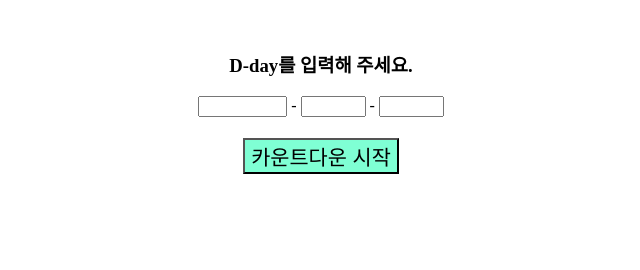
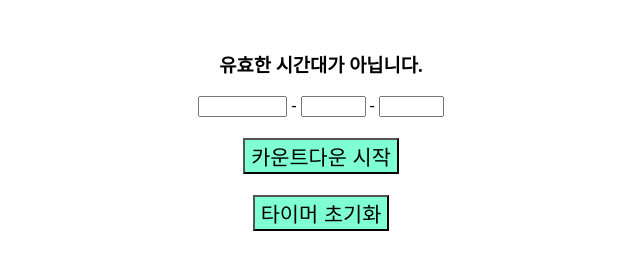
Before and after one commit to Heniinmay/_inflearn_codecamp_js, a plain HTML site: page section2.html in a window 1280 px wide. Both pictures are taken after a click on the button "카운트다운 시작". Shown: the part 104-374 px from the top of the page, without its empty margins (319-959 px from the left). Drawn offline with Linux system fonts and the light colour scheme.

Commit message:
section5

```diff
--- a/section2.html
+++ b/section2.html
@@ -40,5 +40,6 @@
       <input id="target-date-input" class="target-input" size="5" />
     </div>
     <button onclick="starter()" id="start-btn">카운트다운 시작</button>
+    <button onclick="resetTimer()" id="start-btn">타이머 초기화</button>
   </body>
 </html>
--- a/section3.js
+++ b/section3.js
@@ -24,25 +24,10 @@ const dataFromMaker = () => {
 
 const intervalIdArr = [];
 
-const counterMaker = () => {
-  // console.log(dataFromMaker()); //return으로 함수값이 잘 넘어 오는 것을 확인
-  const targetDateInput = dataFromMaker(); //return 데이터가 여기에 담겼따
-
+const counterMaker = (data) => {
   const nowDate = new Date();
-  // console.log(nowDate)
-  const targetDate = new Date(targetDateInput).setHours(0, 0, 0, 0); //자정을 기준으로 날짜를 다시 구해온다
-  // console.log(targetDate)
-
-  // console.log(targetDate - nowDate);
-
+  const targetDate = new Date(data).setHours(0, 0, 0, 0); //자정을 기준으로 날짜를 다시 구해온다
   const remaining = (targetDate - nowDate) / 1000;
-
-  // Math.floor 내림, 소숫점들을 없애줌
-  // const remainingDate = Math.floor(remaining / 3600 / 24);
-  // % 나머지
-  // const remainingHours = Math.floor(remaining / 3600) % 24;
-  // const remainingMin = Math.floor(remaining / 60) % 60;
-  // const remainingSec = Math.floor(remaining) % 60;
 
   // ! 조건에 따른 메세지 출력
   // ! 만약, remaining === 0 이라면, 타이머가 종료되었습니다 를 리턴
@@ -53,6 +38,7 @@ const counterMaker = () => {
     messageContainer.innerHTML = "<h3>타이머가 종료되었습니다. </h3> ";
     messageContainer.style.display = "flex";
     setClearInterval();
+    return;
   } else if (isNaN(remaining)) {
     //만약, 잘못된 날짜가 들어왔다면, 유효한 시간대가 아닙니다. 출력
     container.style.display = "none";
@@ -60,9 +46,9 @@ const counterMaker = () => {
     messageContainer.innerHTML = "<h3>유효한 시간대가 아닙니다.</h3> ";
     messageContainer.style.display = "flex";
     setClearInterval();
-    //return; //함수 종료 아래 코드 실행 안함
+    return; //함수 종료 아래 코드 실행 안함
   }
-  console.log("함수 종료 안됨");
+  // console.log("함수 종료 안됨");
   /*
   const days = document.getElementById("days");
   const hours = document.getElementById("hours");
@@ -101,20 +87,33 @@ const counterMaker = () => {
   //   min: document.getElementById("min"),
   //   sec: document.getElementById("sec"),
   // };
-
+  //1의 자리 숫자 두 자리 포맷으로 변경해주기
+  const format = (time) => {
+    if (time < 10) {
+      return "0" + time;
+    } else {
+      return time;
+    }
+  };
   // 4.6 For-In 문 ; 객체에 주로 사용
   let i = 0;
   for (let tag of documentArr) {
-    document.getElementById(tag).textContent = remainingObj[timeKeys[i]];
+    const remainingTime = format(remainingObj[timeKeys[i]]);
+    document.getElementById(tag).textContent = remainingTime;
     i++; // 1씩 증가시킨다 i = i + 1, 프로퍼티의 갯수만큼 조건식 진행
   }
 };
 
 const starter = () => {
+  const targetDateInput = dataFromMaker();
+  localStorage.setItem("saved-date", targetDateInput);
   container.style.display = "flex";
   messageContainer.style.display = "none";
-  counterMaker(); //처음에 한번 실행, 1초 뒤에 실행되는 것은 아래 setInterval
-  const intervalId = setInterval(counterMaker, 1000);
+  setClearInterval();
+  counterMaker(targetDateInput); //처음에 한번 실행, 1초 뒤에 실행되는 것은 아래 setInterval
+  const intervalId = setInterval(() => {
+    counterMaker(targetDateInput);
+  }, 1000);
 
   // for (let i = 0; i < 100; i++) {
   //   setTimeout(() => {
@@ -125,10 +124,14 @@ const starter = () => {
 };
 
 const setClearInterval = function () {
-  container.style.display = "none";
-  messageContainer.innerHTML = "<h3>D-day를 입력해 주세요.</h3>";
-  messageContainer.style.display = "flex";
   for (let i = 0; i < intervalIdArr.length; i++) {
     clearInterval(intervalIdArr[i]);
   }
 };
+
+const resetTimer = () => {
+  container.style.display = "none";
+  messageContainer.innerHTML = "<h3>D-day를 입력해 주세요.</h3>";
+  messageContainer.style.display = "flex";
+  setClearInterval();
+};
```
